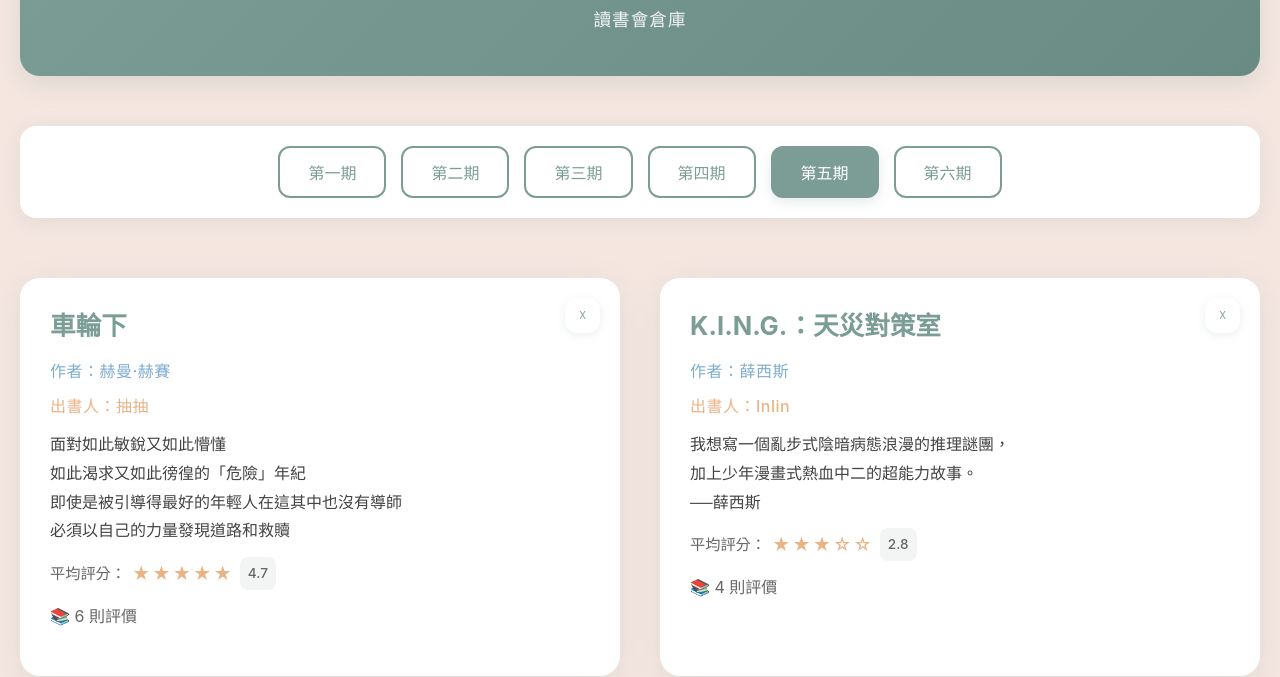
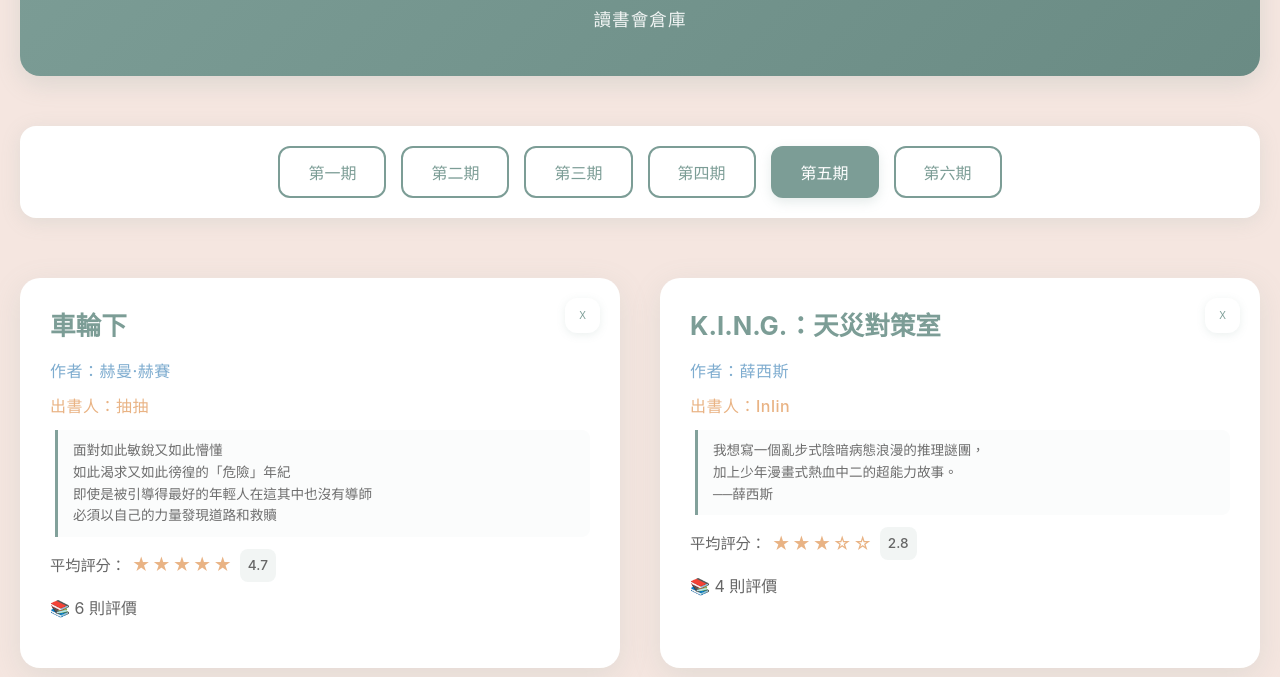
Before and after one commit to yamayu66/book-club-review-app, a website with bundled scripts: page index.html in a window 1280 px wide. Shown: the part 134-811 px from the top of the page. Built offline with nearby package versions, Linux system fonts and the light colour scheme.

Commit message:
美化：調整書籍簡介樣式，加入左側引用線並優化字體大小

```diff
--- a/styles/main.css
+++ b/styles/main.css
@@ -123,9 +123,18 @@ h1 {
 }
 
 .book-summary {
-    color: #444;
+    color: #666;        /* 改用更淺的灰色 */
     margin: 10px 0;
     white-space: pre-line;
+    font-size: 0.85em;  /* 再縮小字體 */
+    line-height: 1.6;   /* 保持行高 */
+    opacity: 0.95;      /* 微調透明度 */
+    padding-left: 15px; /* 左側內距 */
+    border-left: 3px solid #7C9D96; /* 加入左側豎線，使用主題色 */
+    margin-left: 5px;   /* 左側外距 */
+    background: rgba(124,157,150,0.03); /* 淺淡的背景色 */
+    padding: 10px 15px; /* 上下左右內距 */
+    border-radius: 0 8px 8px 0; /* 右側圓角 */
 }
 
 .review-count {
```
